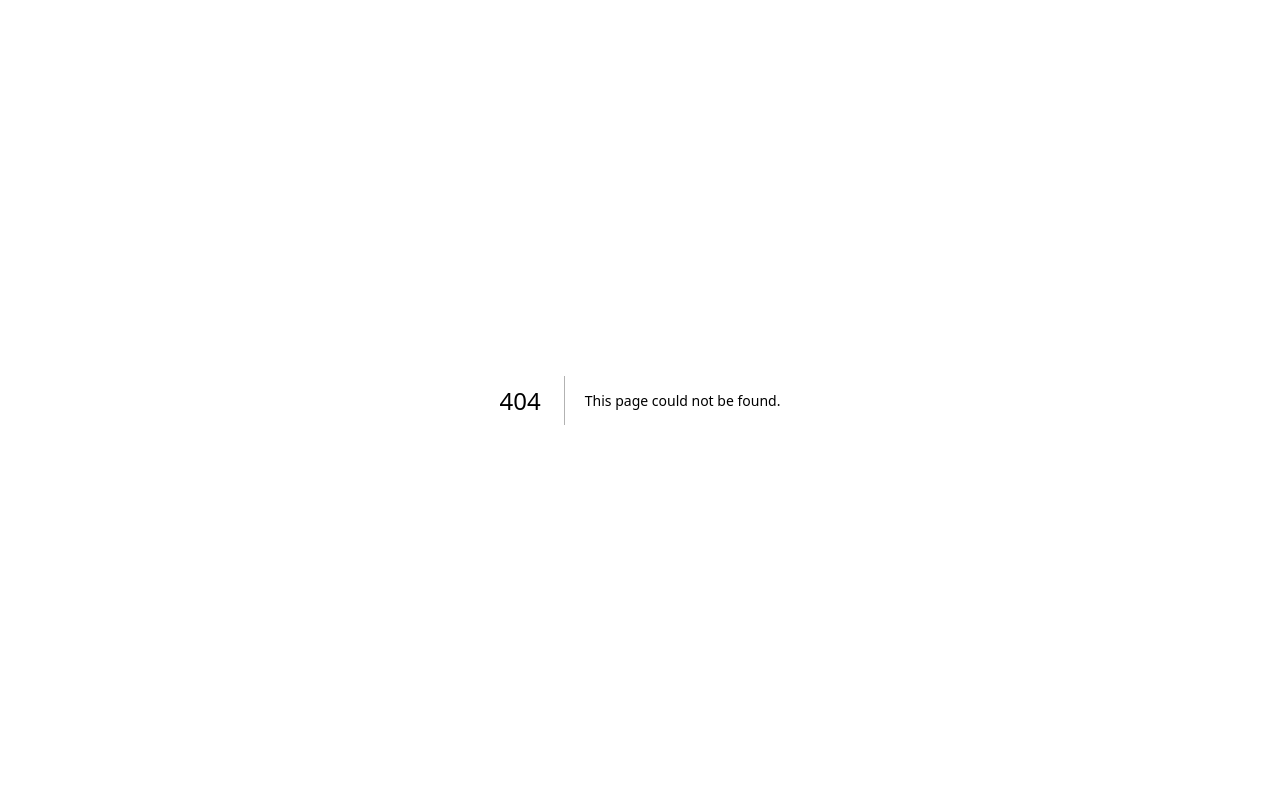
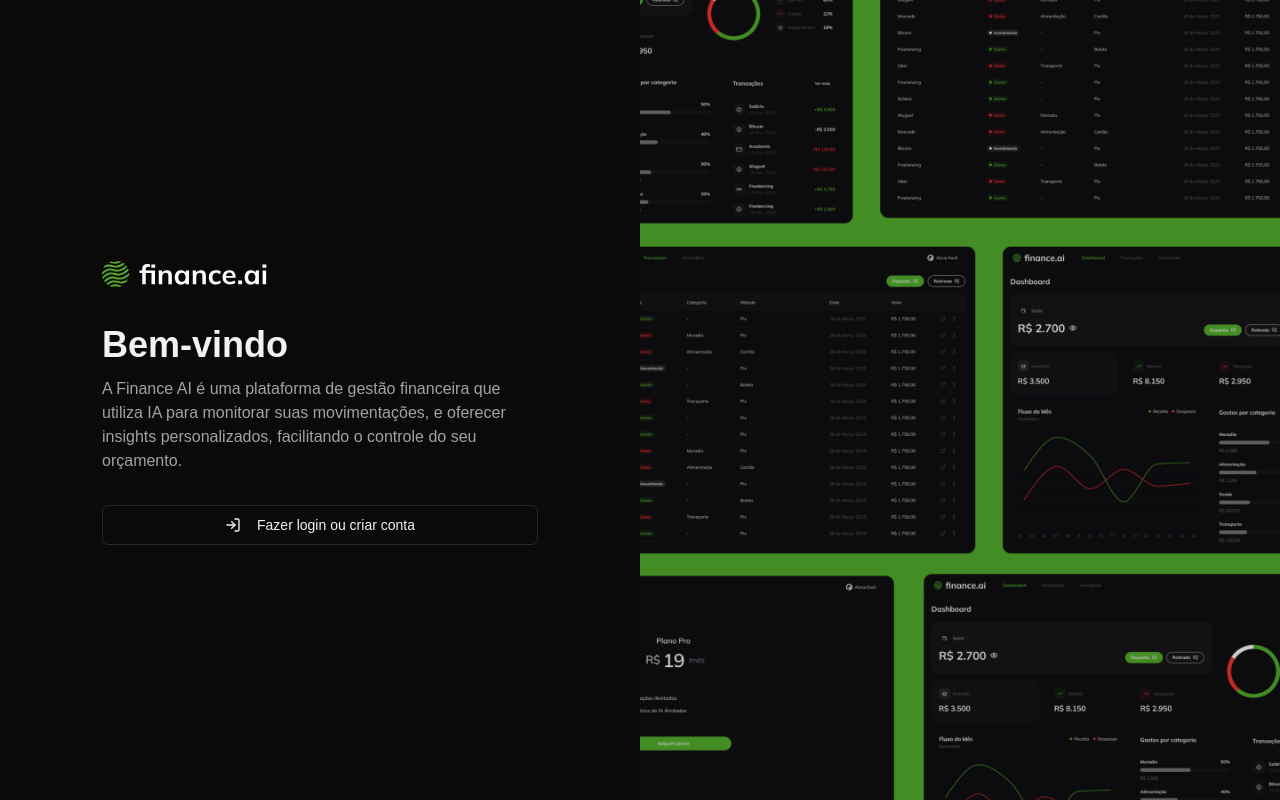
Before and after one commit to Luciano-gOliveira/my-invest-ia, a Next.js app: page /login in a window 1280 px wide. Before the commit this address had no page. Built offline with nearby package versions, Linux system fonts and the light colour scheme.

Commit message:
feat: add login page

```diff
--- /dev/null
+++ b/app/login/page.tsx
@@ -0,0 +1,42 @@
+import Image from "next/image";
+import { Button } from "../_components/ui/button";
+import { LogInIcon } from "lucide-react";
+
+const LoginPage = () => {
+  return (
+    <div className="grid h-full grid-cols-2">
+      {/* esquerda */}
+      <div className="mx-auto flex h-full max-w-[500px] flex-col justify-center p-8">
+        <Image
+          src="/logo.svg"
+          alt="Finance AI"
+          width={173}
+          height={39}
+          className="mb-8"
+        />
+        <h1 className="mb-3 text-4xl font-bold">Bem-vindo</h1>
+        <p className="text-muted-foreground mb-8">
+          A Finance AI é uma plataforma de gestão financeira que utiliza IA para
+          monitorar suas movimentações, e oferecer insights personalizados,
+          facilitando o controle do seu orçamento.
+        </p>
+
+        <Button variant="outline">
+          <LogInIcon className="mr-2"/>
+          Fazer login ou criar conta
+        </Button>
+      </div>
+      {/* direita */}
+      <div className="relative h-full w-full">
+        <Image
+          src="/login.png"
+          fill
+          alt="faça login"
+          className="object-cover"
+        />
+      </div>
+    </div>
+  );
+};
+
+export default LoginPage;
--- a/app/subscription/page.tsx
+++ b/app/subscription/page.tsx
@@ -1,8 +1,8 @@
-const Subscription = () => {
+const SubscriptionPage = () => {
     return (
         <h1>subsctiption page</h1>
 
      );
 }
 
-export default Subscription;
+export default SubscriptionPage;
--- a/app/transactions/page.tsx
+++ b/app/transactions/page.tsx
@@ -1,5 +1,5 @@
-const Transactions = () => {
+const TransactionsPage = () => {
   return <h1 className="mb-3 p-5 text-red-500">Transactions page</h1>;
 };
 
-export default Transactions;
+export default TransactionsPage;
```
Also changed, not shown: public/login.png (added), public/logo.svg (added).
